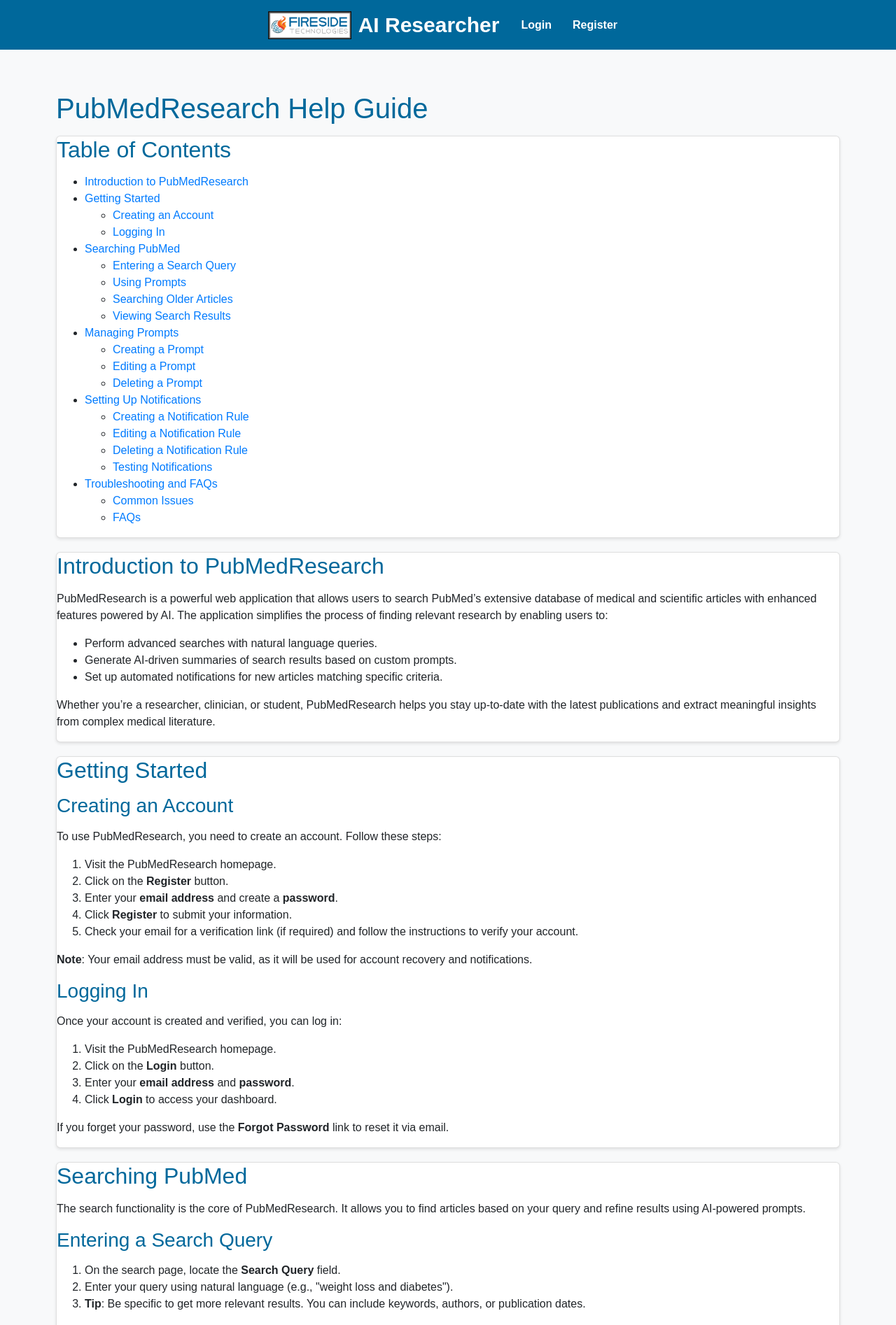
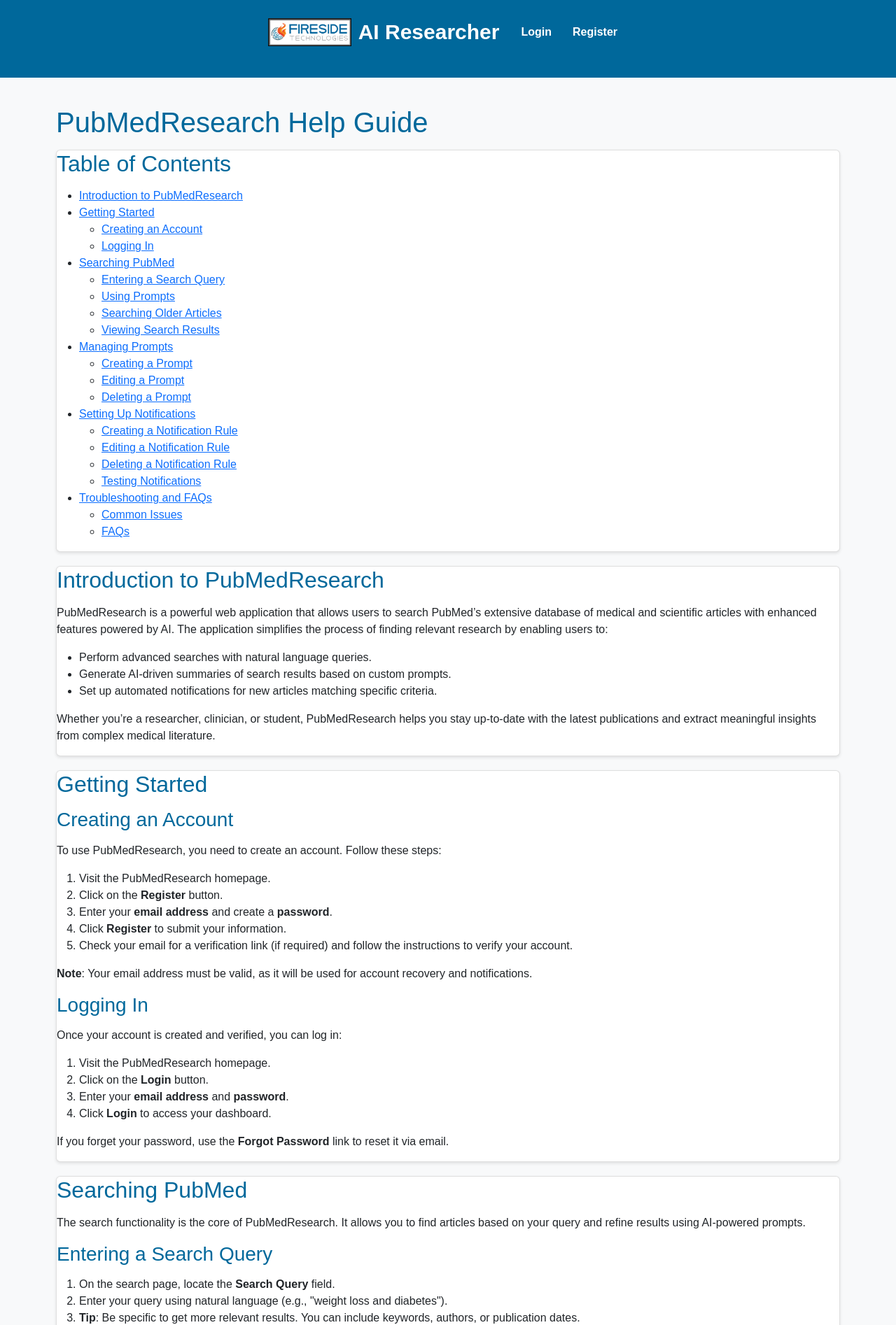
Before and after one commit to joepiercefireside/pubmedresearch, a Flask app: page /help in a window 1280 px wide. Shown: the top 1894 px of the page at 70% size. Run offline with Flask 3, Linux system fonts and the light colour scheme; parts of the project's set-up code (start-up, migrations or seed data) failed here and were passed over; some libraries are stand-ins or nearby versions.

Commit message:
adding base

```diff
--- a/templates/base.html
+++ b/templates/base.html
@@ -3,18 +3,18 @@
 <head>
     <meta charset="UTF-8">
     <meta name="viewport" content="width=device-width, initial-scale=1.0">
-    <title>{% block title %}{% endblock %} - AI Researcher</title>
-    <link rel="stylesheet" href="https://stackpath.bootstrapcdn.com/bootstrap/4.5.2/css/bootstrap.min.css">
-    <link rel="stylesheet" href="https://cdn.jsdelivr.net/npm/bootstrap-icons@1.10.5/font/bootstrap-icons.css">
+    <title>{% block title %}{% endblock %}</title>
+    <link href="https://cdn.jsdelivr.net/npm/bootstrap@5.1.3/dist/css/bootstrap.min.css" rel="stylesheet">
     <link rel="stylesheet" href="{{ url_for('static', filename='styles.css') }}?v=3">
 </head>
 <body>
-    <nav class="navbar">
+    <nav>
+        <div class="navbar">
             <div class="navbar-container">
-            <a class="navbar-brand" href="{{ url_for('index') }}">
+                <div class="navbar-brand">
                     <img src="{{ url_for('static', filename='images/logo.png') }}" alt="Logo" class="navbar-logo">
                     <span class="navbar-title">AI Researcher</span>
-            </a>
+                </div>
                 <div class="navbar-right">
                     {% if current_user.is_authenticated %}
                         <span class="navbar-user">{{ username }}</span>
@@ -36,17 +36,15 @@
                     <div class="hamburger">☰</div>
                 </div>
             </div>
+        </div>
     </nav>
+
     <div class="container">
         {% block content %}
         {% endblock %}
     </div>
+
     <script src="https://code.jquery.com/jquery-3.6.0.min.js"></script>
-    <script src="https://cdn.jsdelivr.net/npm/bootstrap@4.5.2/dist/js/bootstrap.bundle.min.js"></script>
-    <script>
-        document.querySelector('.hamburger').addEventListener('click', function() {
-            document.querySelector('.nav-links').classList.toggle('active');
-        });
-    </script>
-<script>(function(){function c(){var b=a.contentDocument||a.contentWindow.document;if(b){var d=b.createElement('script');d.innerHTML="window.__CF$cv$params={r:'94ea04289c1fd1b5',t:'MTc0OTczODMxMy4wMDAwMDA='};var a=document.createElement('script');a.nonce='';a.src='/cdn-cgi/challenge-platform/scripts/jsd/main.js';document.getElementsByTagName('head')[0].appendChild(a);";b.getElementsByTagName('head')[0].appendChild(d)}}if(document.body){var a=document.createElement('iframe');a.height=1;a.width=1;a.style.position='absolute';a.style.top=0;a.style.left=0;a.style.border='none';a.style.visibility='hidden';document.body.appendChild(a);if('loading'!==document.readyState)c();else if(window.addEventListener)document.addEventListener('DOMContentLoaded',c);else{var e=document.onreadystatechange||function(){};document.onreadystatechange=function(b){e(b);'loading'!==document.readyState&&(document.onreadystatechange=e,c())}}}})();</script></body>
+    <script src="https://cdn.jsdelivr.net/npm/bootstrap@5.1.3/dist/js/bootstrap.bundle.min.js"></script>
+</body>
 </html>
```
Lines whose indentation alone changed are shown as unchanged.
